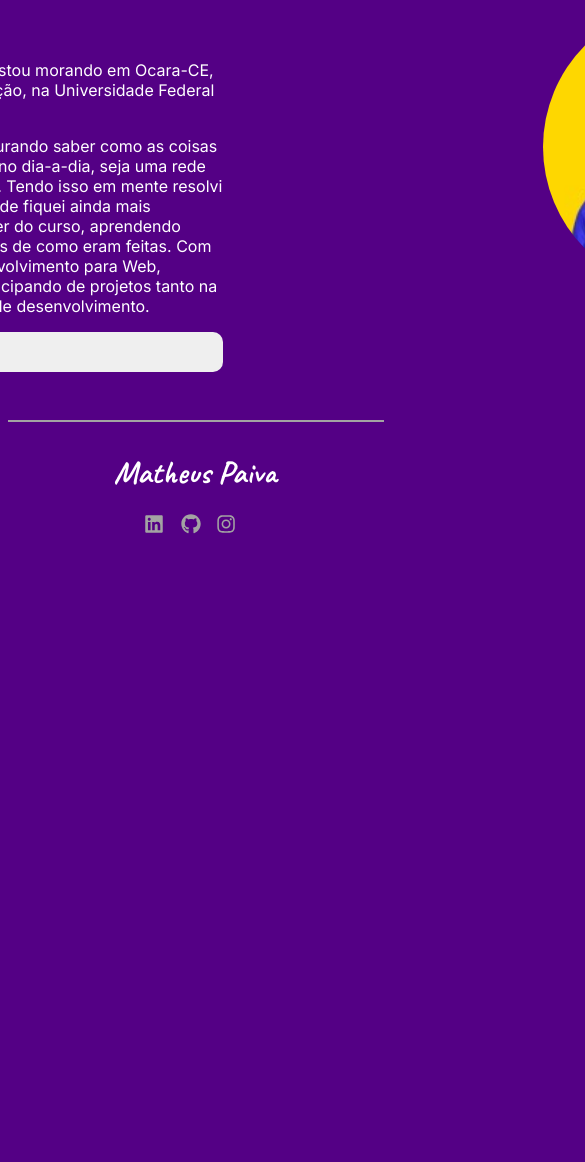
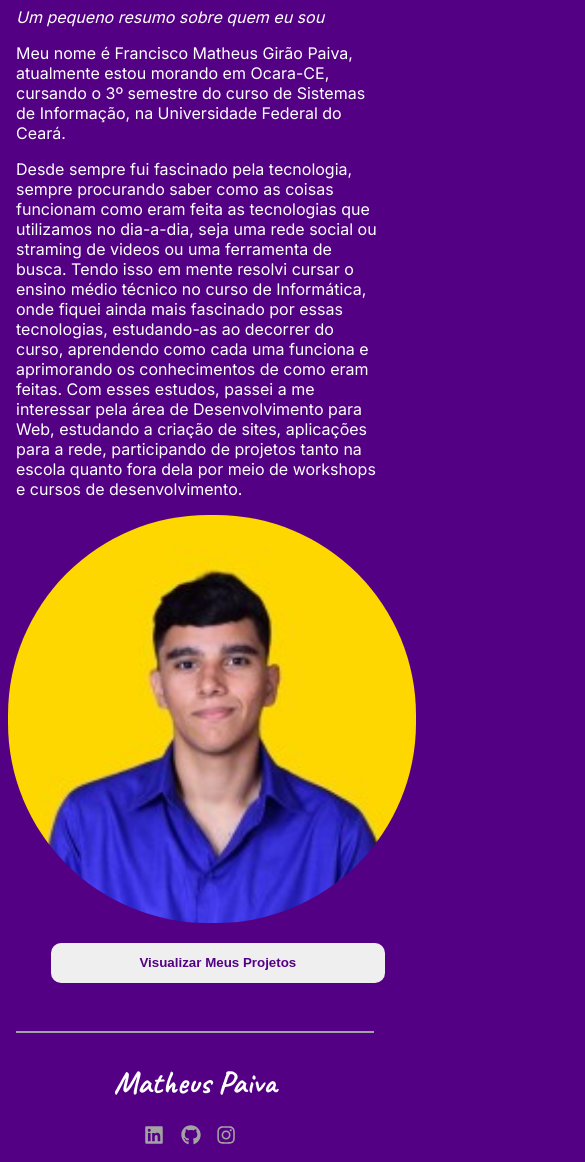
Before and after one commit to matheuspaiva1/portfolio, a plain HTML site: page pages/index.html in a window 390 px wide. Shown: the part 174-1336 px from the top of the page, 585 px wide, since content can reach past the window. Before the commit the page ends 844 px from the top, so only its background shows below. Drawn offline with Linux system fonts and the light colour scheme.

Commit message:
update-responsive

```diff
--- a/pages/index.html
+++ b/pages/index.html
@@ -24,11 +24,12 @@
     <div class="titulo">
       <h1>Matheus Paiva</h1>
     </div>
-    <div class="line-b">
 
-    </div>
+    <hr>
   </header>
   <div class="body">
+
+    <div class="descImg">
       <div class="description">
         <div class="text-sobreMim">
           <h1>Sobre Mim...</h1>
@@ -41,23 +42,26 @@
 
           <p>Desde sempre fui fascinado pela tecnologia, sempre procurando saber como as coisas funcionam como eram feita as tecnologias que utilizamos no dia-a-dia, seja uma rede social ou straming de videos ou uma ferramenta de busca. Tendo isso em mente resolvi cursar o ensino médio técnico no curso de Informática, onde fiquei ainda mais fascinado por essas tecnologias, estudando-as ao decorrer do curso, aprendendo como cada uma funciona e aprimorando os conhecimentos de como eram feitas. Com esses estudos, passei a me interessar pela área de Desenvolvimento para Web, estudando a criação de sites, aplicações para a rede, participando de projetos tanto na escola quanto fora dela por meio de workshops e cursos de desenvolvimento.</p>
         </div>
+      </div>
+      <div class="image">
+        <img src="/assets/eu.jfif" alt="minha-foto">
+      </div>
+    </div>
+
     <div class="visualizar-projetos">
       <a href="./projects.html">
         <button>Visualizar Meus Projetos</button>
       </a>
     </div>
-    </div>
 
-    <div class="image">
-      <img src="/assets/eu.jfif" alt="minha-foto">
-    </div>
+
+
   </div>
 
   <footer>
     <div class="line-f">
-
+      <hr>
     </div>
-
     <div class="container-footer">
       <div class="titulo">
         <h1>Matheus Paiva</h1>
--- a/styles/index.css
+++ b/styles/index.css
@@ -1,6 +1,5 @@
 * {
   padding: 0;
-
 }
 
 header {
@@ -15,21 +14,22 @@ body {
 
 }
 
-.line-b {
+hr {
   border: #a3a3a3 0.01em solid;
 
-  width: 100%;
-  height: 0.01rem;
-
-  display: flex;
-  align-items: center;
-  justify-content: center;
-
-  margin-top: 0.4em;
+  width: 88%;
+  margin-right: auto;
+  margin-left: auto;
+  margin-top: 5px;
+  margin-bottom: 5px;
+  height: 0.1px;
 
 }
 
 .body {
+}
+
+.descImg {
   display: flex;
   justify-content: center;
   align-items: center;
@@ -59,11 +59,14 @@ body {
 
 button{
   font-weight: bold;
-  width: 49.8em;
+  width: 42em;
   height: 3em;
   border-radius: 10px;
   border: none;
   color: #540085;
+
+  margin-left: 5.9em;
+
 }
 
 button:hover{
@@ -82,16 +85,15 @@ img {
 }
 
 
-.line-f {
+.line-f hr{
   border: #a3a3a3 0.01em solid;
 
-  width: 100%;
-  height: 0.01rem;
-
-  display: flex;
-  align-items: center;
-  justify-content: center;
-
+  width: 88%;
+  margin-right: auto;
+  margin-left: auto;
+  margin-top: 5px;
+  margin-bottom: 5px;
+  height: 0.1px;
   margin-top: 3em;
 
 }
@@ -123,3 +125,46 @@ footer {
   justify-content:center;
   gap: 0.5em;
 }
+
+@media screen and (max-width: 425px) {
+  .titulo {
+  }
+  hr {
+    width: 95%;
+  }
+  .descImg {
+    display: block;
+    justify-content: center;
+    align-items: center;
+  }
+  .description{
+    margin: 1rem 0rem 0rem 0.5rem;
+  }
+
+  .image {
+
+  }
+  img {
+    height: 25.5em;
+    border-radius: 200px;
+  }
+
+  button{
+    font-weight: bold;
+    width: 25em;
+    height: 3em;
+    border-radius: 10px;
+    border: none;
+    color: #540085;
+
+    margin-top: 1rem;
+    margin-left: 2.7rem;
+  }
+
+  .line-f hr {
+    width: 95%;
+  }
+
+
+
+}
--- a/styles/projects.css
+++ b/styles/projects.css
@@ -20,23 +20,20 @@ a {
   color: #fff;
 }
 
-.line-b {
+hr {
   border: #a3a3a3 0.01em solid;
 
-  width: 67.9em;
-  height: 0.01rem;
-
-  display: flex;
-  align-items: center;
-  justify-content: center;
-
-  margin-left: 8em;
-  margin-top: 0.4em;
+  width: 88%;
+  margin-right: auto;
+  margin-left: auto;
+  margin-top: 5px;
+  margin-bottom: 5px;
+  height: 0.1px;
 
 }
 
 .titleDesc{
-  margin-left: 8em;
+  margin-left: 5em;
   margin-top: 1em;
 }
 
@@ -62,7 +59,7 @@ a {
   justify-content: center;
   align-items: center;
 
-  gap: 17rem;
+  gap: 23rem;
 }
 .main-card {
   display: grid;
@@ -114,17 +111,15 @@ img {
 }
 
 
-.line-f {
+.line-f hr{
   border: #a3a3a3 0.01em solid;
 
-  width: 67.9em;
-  height: 0.01rem;
-
-  display: flex;
-  align-items: center;
-  justify-content: center;
-
-  margin-left: 8em;
+  width: 88%;
+  margin-right: auto;
+  margin-left: auto;
+  margin-top: 5px;
+  margin-bottom: 5px;
+  height: 0.1px;
   margin-top: 3em;
 
 }
@@ -151,3 +146,47 @@ footer {
   justify-content:center;
   gap: 0.5em;
 }
+
+@media screen and (max-width: 425px) {
+  .titulo {
+  }
+  hr {
+    width: 95%;
+  }
+
+  .titleDesc{
+    margin: 1rem ;
+  }
+
+  .card {
+    margin: 1rem;
+    border-radius: 10px;
+    overflow: hidden;
+    box-shadow: 0 5px 15px rgba(0, 0, 0, 0.2);
+    width: 24rem;
+  }
+
+  .conj-cards {
+    display: block;
+    margin-left: 0.1rem;
+  }
+
+  .image {
+    margin-right: 5em;
+    margin-bottom: 0;
+    background-color: #d9d9d9de;
+    width: 25.7rem;
+  }
+
+
+
+
+
+
+  .line-f hr {
+    width: 95%;
+  }
+
+
+
+}
```
Also changed, not shown: pages/projects.html (+2 -4 lines). Lines whose indentation alone changed are shown as unchanged.
